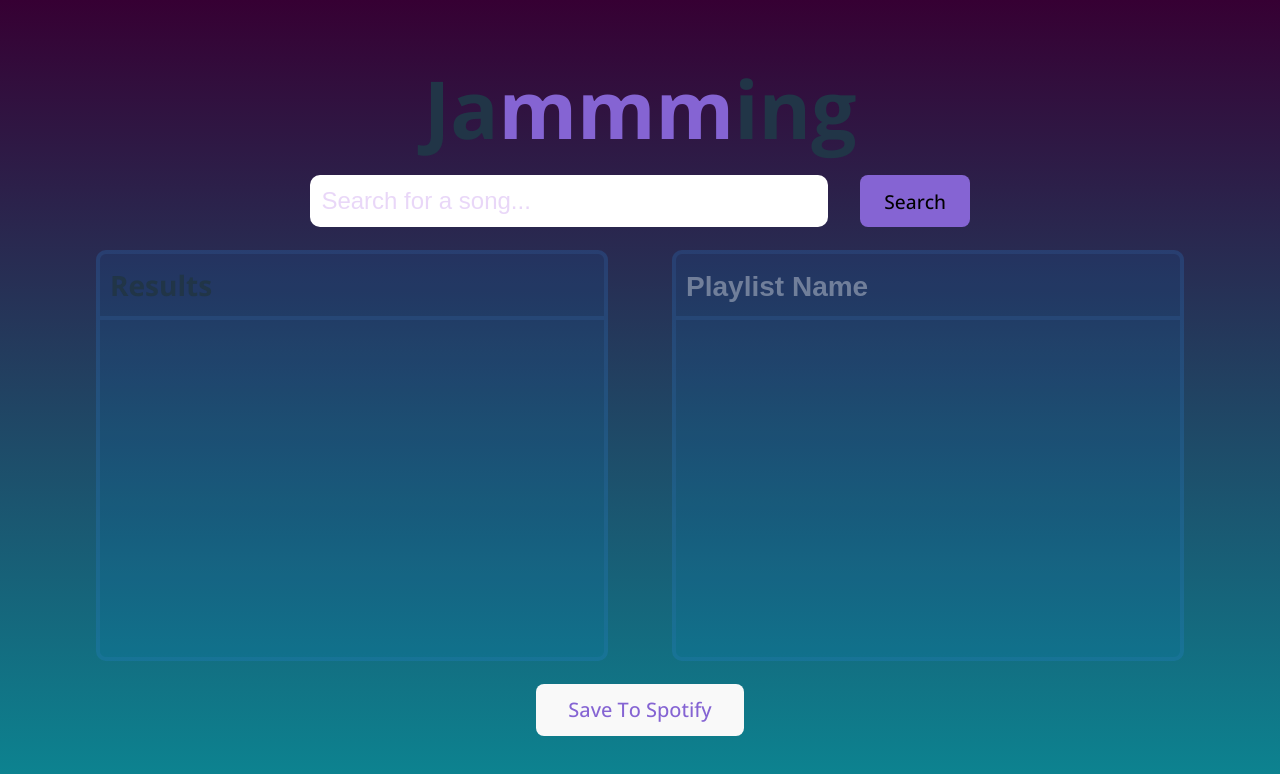
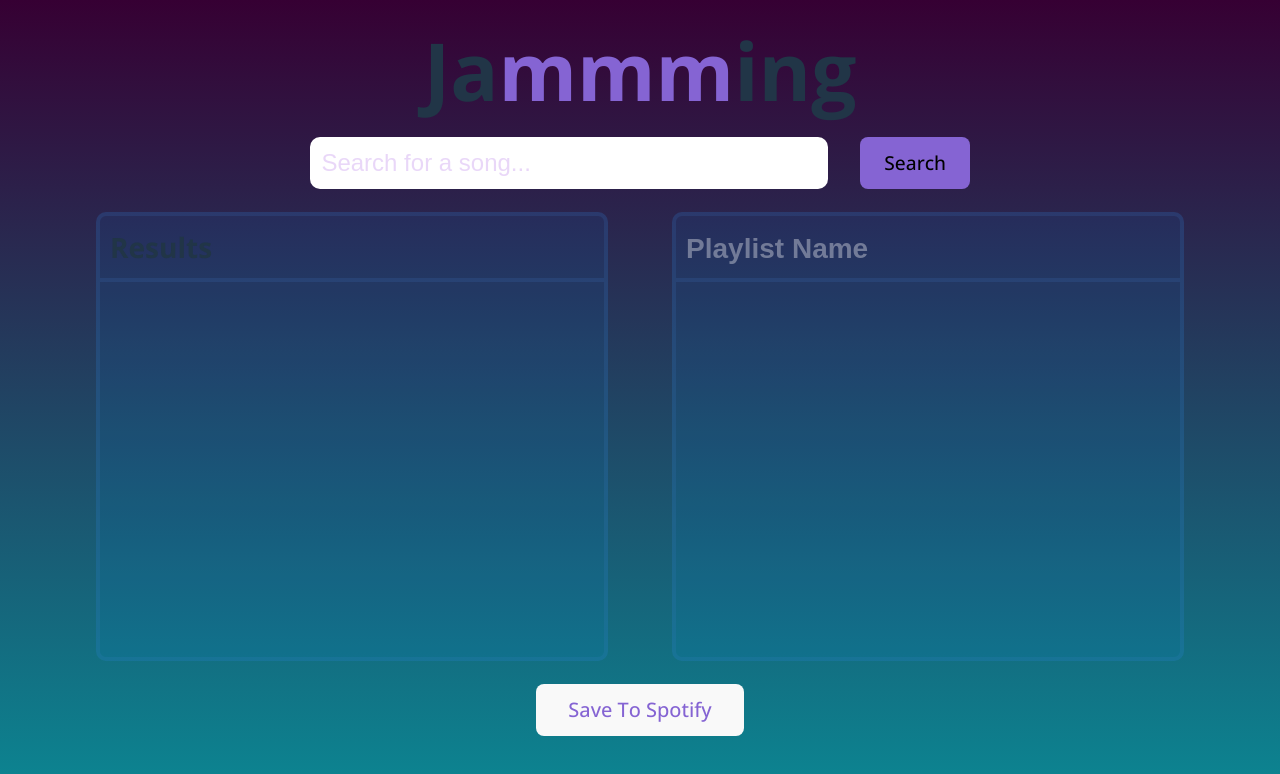
Before and after one commit to elliottsaruski/Jammming-app, a React (Vite) app: page / in a window 1280 px wide. Shown: the top 774 px of the page. Built offline with nearby package versions, Linux system fonts and the light colour scheme; sample sign-in values are in the browser's storage.

Commit message:
Style Updates and added Debugging Docs

```diff
--- a/src/App.css
+++ b/src/App.css
@@ -127,6 +127,9 @@ html {
     padding-bottom: 2%;
     font-size: 80px;
   }
+  .app-full{
+    padding-top: 2%;
+  }
 
   .results-playlist-container {
     padding-top: 2%;
@@ -168,9 +171,6 @@ html {
     font-size: small;
   }
 
-  .app-full {
-    padding: 5%;
-  }
   .app-header {
     font-size: 42px;
     width: 100%;
--- a/src/components/styles/Tracklist.css
+++ b/src/components/styles/Tracklist.css
@@ -15,7 +15,6 @@
 }
 
 .playlist-items-container {
-  padding: 5%;
   position: relative;
   font-size: 1.2rem;
   overflow-y: scroll;
```
Also changed, not shown: projectTesting&Debugging Docs.txt (added), 1 other file (tests, documents, lock files or other folders).
